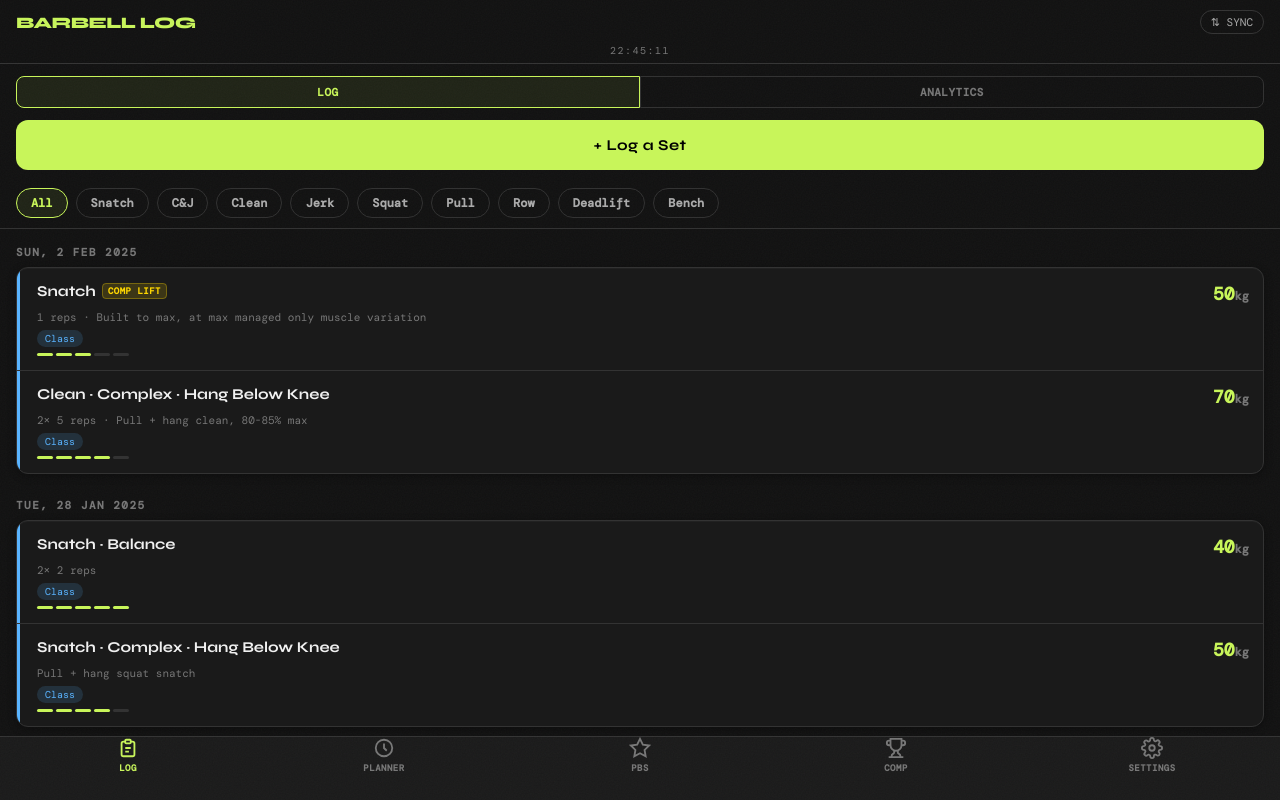
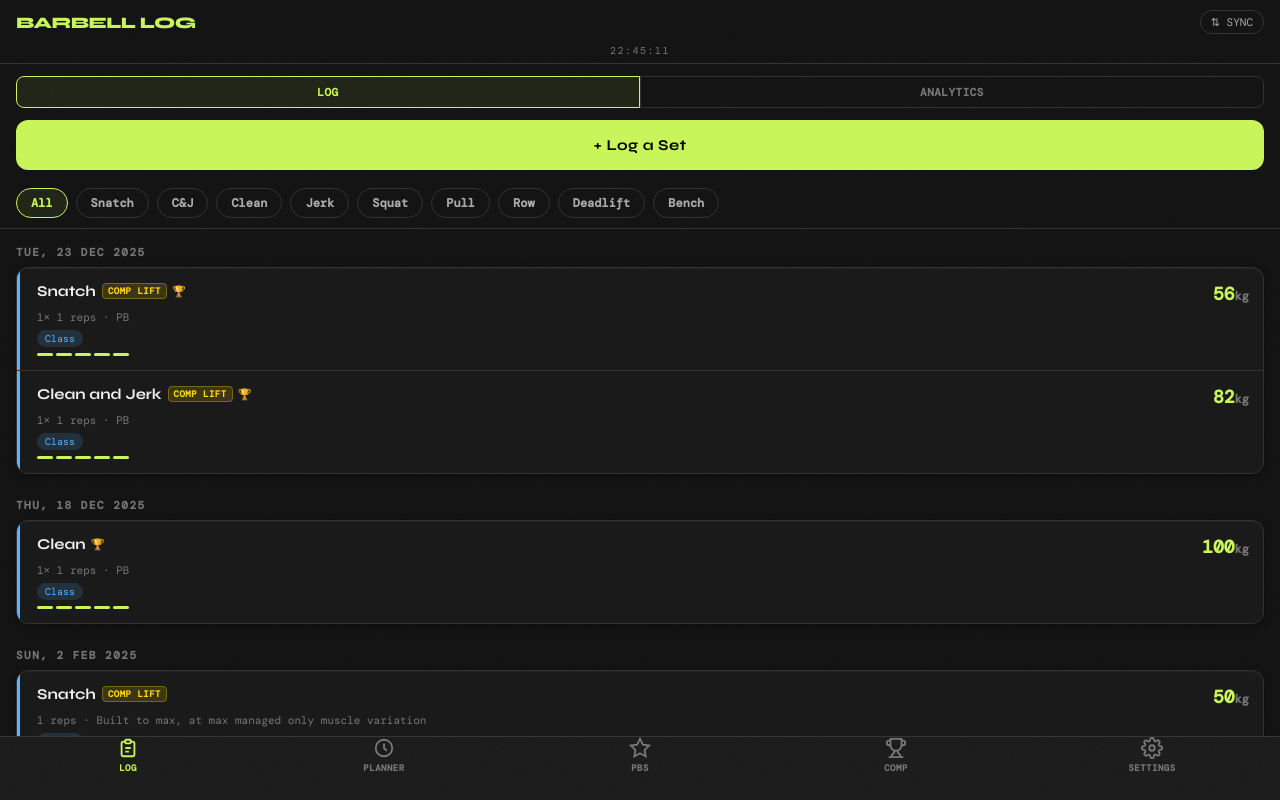
Before and after one commit to magician9835/Barbell-Log, a plain HTML site: page olympic-lifting-tracker.html in a window 1280 px wide. Drawn offline with nearby package versions, Linux system fonts and the light colour scheme.

Commit message:
Add files via upload

```diff
--- a/olympic-lifting-tracker.html
+++ b/olympic-lifting-tracker.html
@@ -945,12 +945,16 @@
   {id:uid(),date:'2025-01-28',session:'Coached Class',base:'Snatch',position:['Hang Below Knee'],receiving:'Squat (Full)',grip:[],technique:['Complex'],weight:50,sets:null,reps:null,quality:4,notes:'Pull + hang squat snatch'},
   {id:uid(),date:'2025-02-02',session:'Coached Class',base:'Snatch',position:[],receiving:'Squat (Full)',grip:[],technique:[],weight:50,sets:null,reps:1,quality:3,notes:'Built to max, at max managed only muscle variation'},
   {id:uid(),date:'2025-02-02',session:'Coached Class',base:'Clean',position:['Hang Below Knee'],receiving:'Squat (Full)',grip:[],technique:['Complex'],weight:70,sets:2,reps:5,quality:4,notes:'Pull + hang clean, 80-85% max'},
+  // PB entries -- these match SEED_PBS so training bests show correctly in Records
+  {id:uid(),date:'2025-12-23',session:'Coached Class',base:'Snatch',position:[],receiving:'Squat (Full)',grip:[],technique:[],weight:56,sets:1,reps:1,quality:5,notes:'PB'},
+  {id:uid(),date:'2025-12-23',session:'Coached Class',base:'Clean and Jerk',position:[],receiving:'Split',grip:[],technique:[],weight:82,sets:1,reps:1,quality:5,notes:'PB'},
+  {id:uid(),date:'2025-12-18',session:'Coached Class',base:'Clean',position:[],receiving:'Squat (Full)',grip:[],technique:[],weight:100,sets:1,reps:1,quality:5,notes:'PB'},
 ];
 
 const SEED_PBS=[
-  {date:'2026-12-23',lift:'Snatch',weight:56},
-  {date:'2026-12-23',lift:'Clean and Jerk',weight:82},
-  {date:'2026-12-18',lift:'Clean',weight:100},
+  {date:'2025-12-23',lift:'Snatch',weight:56},
+  {date:'2025-12-23',lift:'Clean and Jerk',weight:82},
+  {date:'2025-12-18',lift:'Clean',weight:100},
   {date:'2025-01-14',lift:'Jerk',weight:65},
 ];
 
@@ -1053,6 +1057,14 @@
   }
   const groups={};
   entries.forEach(e=>{if(!groups[e.date])groups[e.date]=[];groups[e.date].push(e);});
+  // Build PB map: base|position[0]|receiving -> max weight across all entries
+  const pbMap={};
+  entries.forEach(e=>{
+    if(!e.weight)return;
+    const key=e.base+'|'+(e.position&&e.position[0]?e.position[0]:'')+' |'+(e.receiving||'');
+    if(!pbMap[key]||e.weight>pbMap[key])pbMap[key]=e.weight;
+  });
+
   let html='';
   Object.keys(groups).sort((a,b)=>b.localeCompare(a)).forEach(date=>{
     html+=`<div class="date-group-label">${formatDate(date)}</div><div class="card" style="margin:0 16px;">`;
@@ -1068,9 +1080,12 @@
         (!e.technique||e.technique.length===0)&&
         (!e.receiving||e.receiving==='Squat (Full)'||e.receiving==='Split'||e.receiving==='');
       const compLiftBadge=isCompLift?'<span style="font-size:9px;font-weight:700;font-family:DM Mono,monospace;letter-spacing:0.5px;background:rgba(255,215,0,0.15);color:#ffd700;border:1px solid rgba(255,215,0,0.3);border-radius:4px;padding:1px 5px;margin-left:6px;vertical-align:middle;">COMP LIFT</span>':'';
+      const pbKey=e.base+'|'+(e.position&&e.position[0]?e.position[0]:'')+' |'+(e.receiving||'');
+      const isPBEntry=e.weight&&pbMap[pbKey]&&e.weight>=pbMap[pbKey];
+      const pbBadge=isPBEntry?'<span style="font-size:11px;margin-left:5px;vertical-align:middle;" title="PB for this lift">🏆</span>':'';
       html+=`<div class="log-entry ${borderClass}"${i>0?' style="border-top:1px solid var(--border)"':''}>
         <div class="log-entry-header">
-          <div class="log-entry-lift">${ln}${compLiftBadge}</div>
+          <div class="log-entry-lift">${ln}${compLiftBadge}${pbBadge}</div>
           <div class="log-entry-weight">${e.weight?dispW(e.weight)+'<span style="font-size:12px;color:var(--text3)">'+unitLabel()+'</span>':'--'}</div>
         </div>
         <div class="log-entry-meta">${[sr,e.notes].filter(Boolean).join(' · ')}</div>
```
